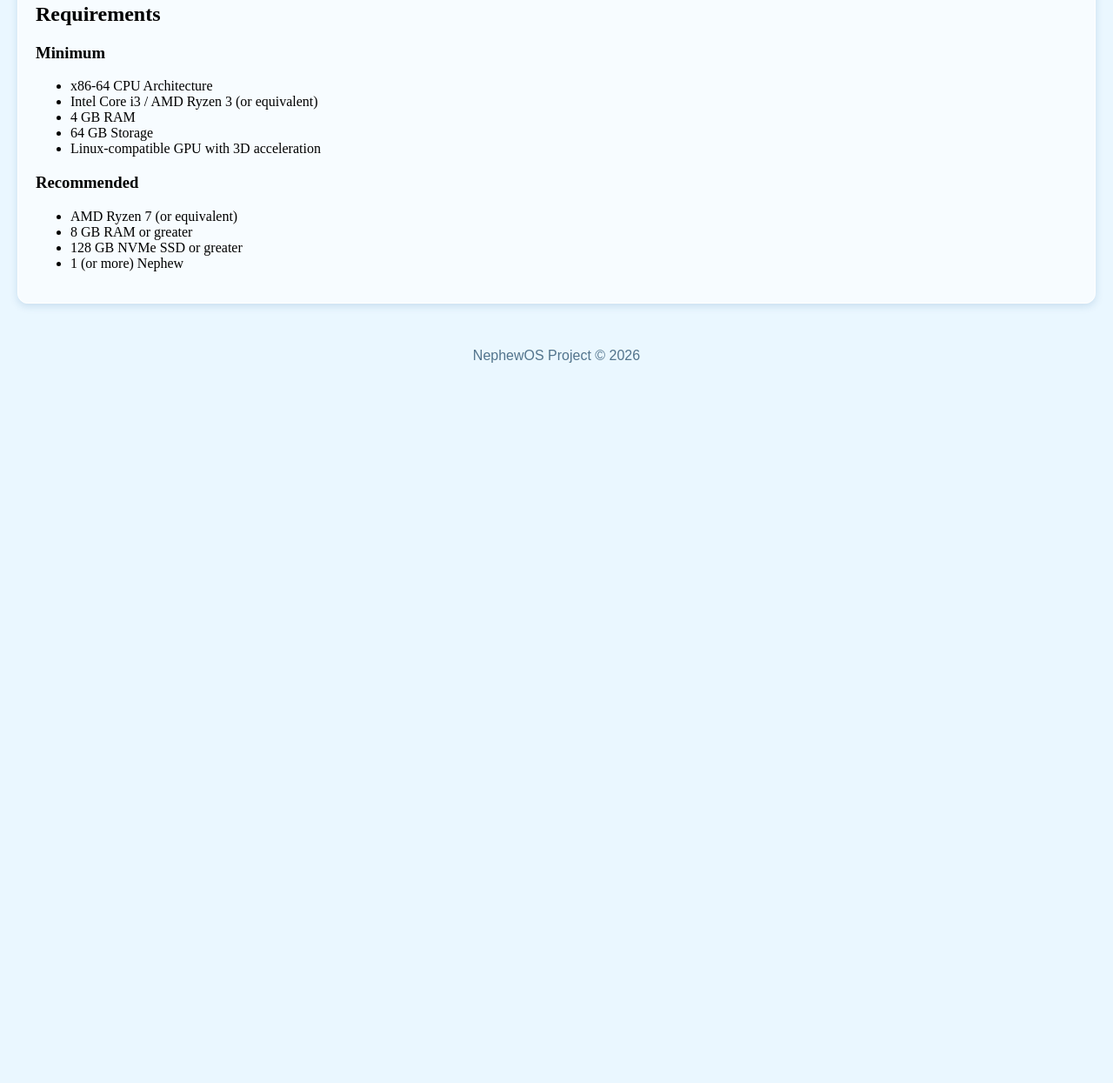
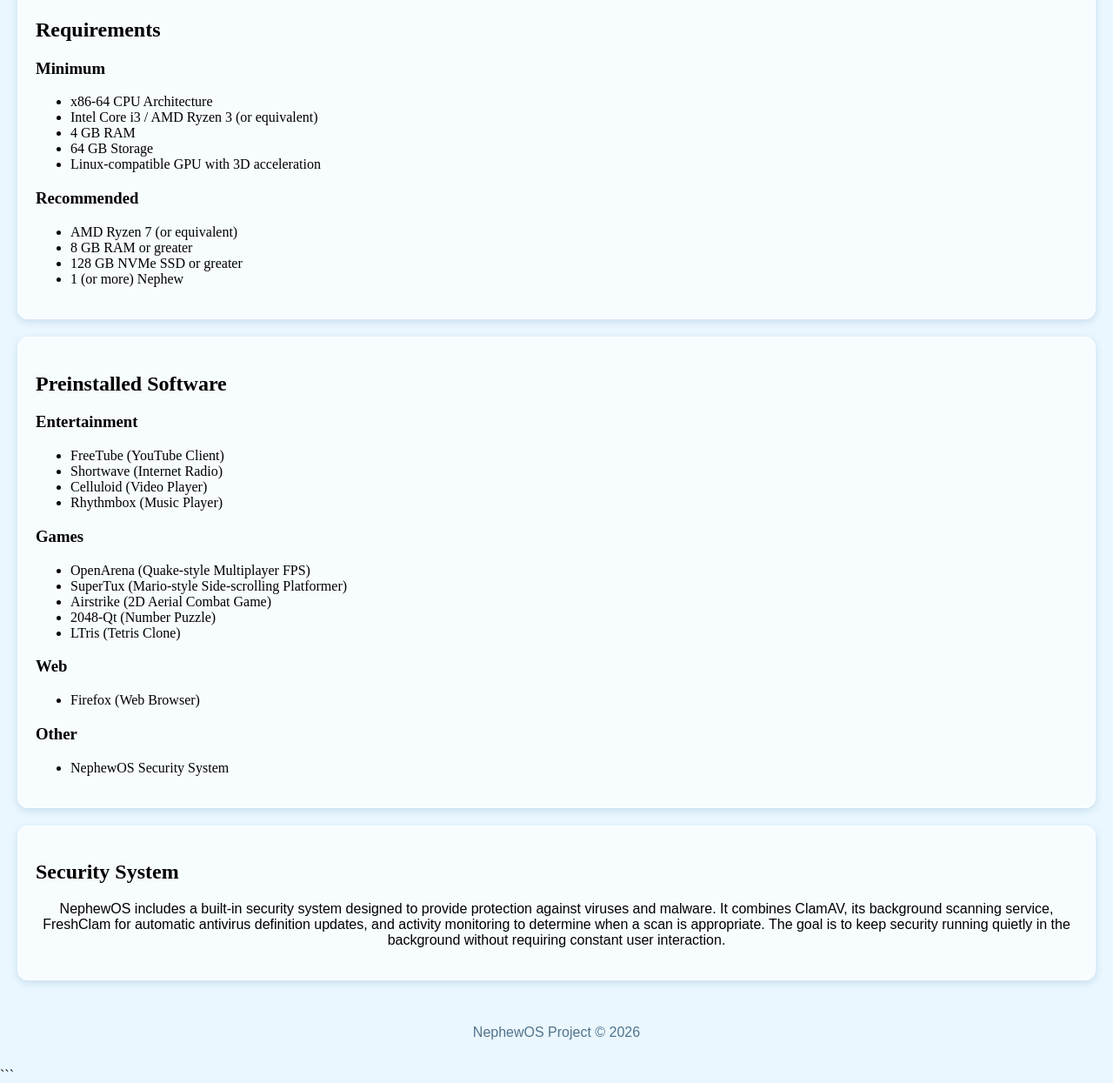
Before and after one commit to JcBoi-GIT/NephewOS, a plain HTML site: page index.html in a window 1280 px wide. Shown: the part 421-1666 px from the top of the page at 87% size. Before the commit the page ends 870 px from the top, so only its background shows below. Drawn offline with Linux system fonts and the light colour scheme.

Commit message:
Update index.html

````diff
--- a/index.html
+++ b/index.html
@@ -1,4 +1,4 @@
-
+```html
 <!DOCTYPE html>
 <html lang="en">
 
@@ -53,6 +53,55 @@
             </ul>
         </section>
 
+        <section id="preinstalled">
+            <h2>Preinstalled Software</h2>
+
+            <h3>Entertainment</h3>
+
+            <ul>
+                <li>FreeTube (YouTube Client)</li>
+                <li>Shortwave (Internet Radio)</li>
+                <li>Celluloid (Video Player)</li>
+                <li>Rhythmbox (Music Player)</li>
+            </ul>
+
+            <h3>Games</h3>
+
+            <ul>
+                <li>OpenArena (Quake-style Multiplayer FPS)</li>
+                <li>SuperTux (Mario-style Side-scrolling Platformer)</li>
+                <li>Airstrike (2D Aerial Combat Game)</li>
+                <li>2048-Qt (Number Puzzle)</li>
+                <li>LTris (Tetris Clone)</li>
+            </ul>
+
+            <h3>Web</h3>
+
+            <ul>
+                <li>Firefox (Web Browser)</li>
+            </ul>
+
+            <h3>Other</h3>
+
+            <ul>
+                <li>NephewOS Security System</li>
+            </ul>
+        </section>
+
+        <section id="antivirus">
+            <h2>Security System</h2>
+
+            <p class="sansserif centertxt">
+                NephewOS includes a built-in security system designed to
+                provide protection against viruses and malware. It combines
+                ClamAV, its background scanning service, FreshClam for
+                automatic antivirus definition updates, and activity
+                monitoring to determine when a scan is appropriate.
+                The goal is to keep security running quietly in the
+                background without requiring constant user interaction.
+            </p>
+        </section>
+
     </main>
 
     <footer>
@@ -63,3 +112,4 @@
 
 </body>
 </html>
+```
````
